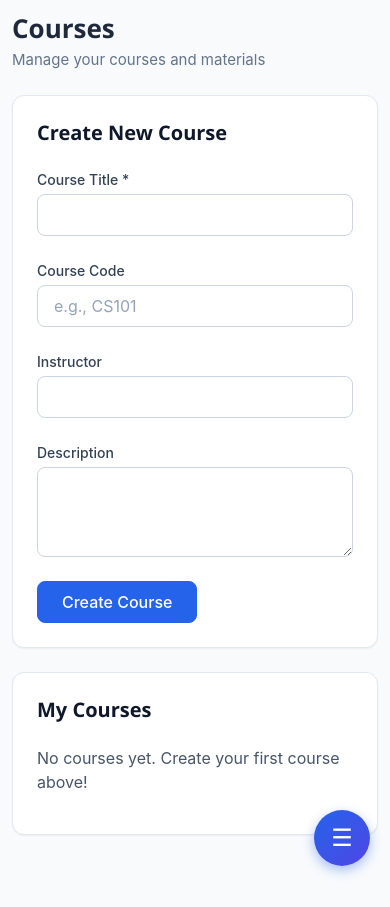
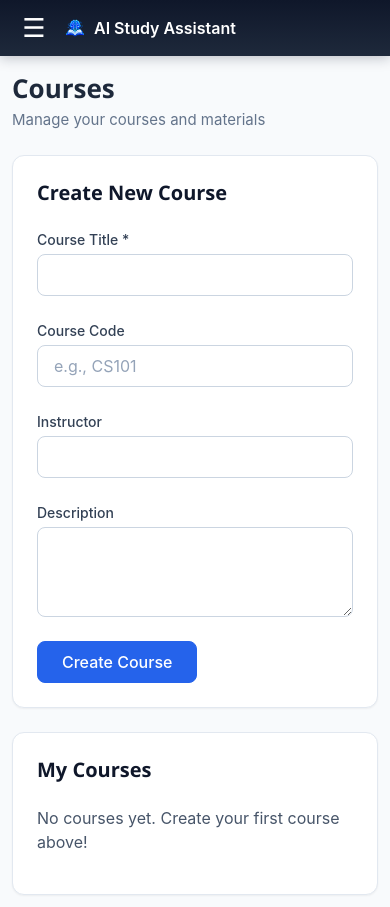
Before and after one commit to Rafman0/Ai-study-assistant, a PHP site: page /AI/courses.php in a window 390 px wide. Before the commit the page ends 875 px from the top, so only its background shows below. Run offline with PHP 8.4, Linux system fonts and the light colour scheme; the visitor is signed in with stand-in values (Sample User, id 1); data that the repository does not hold is empty; some libraries are stand-ins or nearby versions.

Commit message:
fixed the responsiveness

```diff
--- a/assets/css/style.css
+++ b/assets/css/style.css
@@ -2442,6 +2442,7 @@ button:focus,
 .admin-main {
     margin-left: 260px;
     flex: 1;
+    min-width: 0;
     display: flex;
     flex-direction: column;
     min-height: 100vh;
@@ -2476,6 +2477,8 @@ button:focus,
 .admin-content {
     padding: var(--spacing-xl);
     flex: 1;
+    min-width: 0;
+    overflow-x: auto;
 }
 
 .admin-sidebar-overlay {
@@ -2802,3 +2805,221 @@ button:focus,
         overflow-wrap: anywhere;
     }
 }
+
+/* ============================================
+   Responsive overhaul: mobile/tablet top bar + compact density
+   - Phones AND tablets (< 992px) get a fixed top bar with a hamburger menu
+   - The sidebar becomes an off-canvas drawer on those sizes
+   - Dashboard is compacted ("zoomed out") on small screens
+   ============================================ */
+
+/* Top bar is part of every logged-in shell page; hidden on desktop */
+.app-topbar {
+    display: none;
+}
+
+.app-hamburger {
+    display: inline-flex;
+    align-items: center;
+    justify-content: center;
+    width: 44px;
+    height: 44px;
+    border: none;
+    background: transparent;
+    color: #fff;
+    font-size: 26px;
+    line-height: 1;
+    border-radius: 10px;
+    cursor: pointer;
+    flex-shrink: 0;
+}
+
+.app-hamburger:hover {
+    background: rgba(255, 255, 255, 0.12);
+}
+
+.app-topbar-logo {
+    width: 26px;
+    height: 26px;
+    object-fit: contain;
+}
+
+.app-topbar-brand {
+    color: #fff;
+    font-weight: 600;
+    font-size: 16px;
+    white-space: nowrap;
+}
+
+/* Phones + tablets: drawer navigation with a proper hamburger */
+@media (max-width: 991.98px) {
+    .app-topbar {
+        display: flex;
+        align-items: center;
+        gap: 6px;
+        position: fixed;
+        top: 0;
+        left: 0;
+        right: 0;
+        height: 56px;
+        padding: 0 16px;
+        background: linear-gradient(180deg, #0F172A, #1E293B);
+        box-shadow: 0 2px 12px rgba(15, 23, 42, 0.25);
+        z-index: 2100;
+    }
+
+    /* Sidebar slides in below the top bar */
+    .modern-sidebar {
+        position: fixed;
+        left: -100%;
+        top: 56px;
+        width: min(280px, 85vw);
+        height: calc(100vh - 56px);
+        z-index: 2000;
+        transition: left 0.3s ease;
+    }
+
+    .modern-sidebar.show {
+        left: 0;
+    }
+
+    .sidebar-backdrop {
+        display: none;
+        position: fixed;
+        inset: 0;
+        background-color: rgba(15, 23, 42, 0.5);
+        z-index: 1999;
+    }
+
+    .sidebar-backdrop.show {
+        display: block;
+    }
+
+    body.sidebar-open {
+        overflow: hidden;
+    }
+
+    .modern-main-content {
+        margin-left: 0;
+        padding-top: 72px; /* 56px top bar + breathing room */
+    }
+
+    /* The floating FAB is replaced by the hamburger in the top bar */
+    .mobile-menu-toggle,
+    .modern-mobile-toggle {
+        display: none !important;
+    }
+}
+
+/* Compact dashboard density on phones */
+@media (max-width: 767.98px) {
+    .modern-header {
+        margin-bottom: 20px;
+    }
+
+    .welcome-section h1 {
+        font-size: 20px;
+    }
+
+    .welcome-section p {
+        font-size: 14px;
+    }
+
+    .user-area {
+        gap: 12px;
+    }
+
+    .user-profile {
+        padding: 6px 12px;
+        gap: 10px;
+    }
+
+    .user-avatar {
+        width: 34px;
+        height: 34px;
+        font-size: 14px;
+    }
+
+    .user-info .user-name {
+        font-size: 13px;
+    }
+
+    .notification-icon {
+        font-size: 20px;
+        padding: 6px;
+    }
+
+    .stats-grid {
+        gap: 14px;
+        margin-bottom: 24px;
+    }
+
+    .stat-card {
+        padding: 16px;
+        gap: 12px;
+    }
+
+    .stat-icon {
+        width: 44px;
+        height: 44px;
+        font-size: 20px;
+        border-radius: 10px;
+    }
+
+    /* Must match the specificity of the base ".stat-card .stat-value" rule,
+       otherwise the 30px desktop size wins on phones too and the dashboard looks zoomed-in */
+    .stat-card .stat-value {
+        font-size: 20px;
+    }
+
+    .dashboard-grid {
+        gap: 16px;
+    }
+
+    .dashboard-card {
+        padding: 18px;
+    }
+
+    .card-header {
+        margin-bottom: 14px;
+    }
+
+    .card-header h3 {
+        font-size: 16px;
+    }
+
+    .session-course {
+        font-size: 18px;
+    }
+
+    .progress-stat .stat-value {
+        font-size: 20px;
+    }
+
+    .chart-container {
+        height: 160px;
+    }
+
+    .recommended-grid {
+        gap: 12px;
+    }
+
+    .recommended-card {
+        padding: 12px;
+    }
+}
+
+/* Very small phones */
+@media (max-width: 575.98px) {
+    .app-topbar {
+        padding: 0 12px;
+    }
+
+    .modern-main-content {
+        padding-bottom: 12px;
+    }
+
+    .user-role {
+        display: none;
+    }
+}
--- a/assets/js/app.js
+++ b/assets/js/app.js
@@ -21,15 +21,12 @@ function initNavbar() {
     const navbarToggler = document.querySelector('.navbar-toggler');
     const navbarCollapse = document.querySelector('.navbar-collapse');
 
-    if (navbarToggler && navbarCollapse) {
-        navbarToggler.addEventListener('click', function() {
-            navbarCollapse.classList.toggle('show');
-        });
-    }
+    // Note: Bootstrap's collapse data-api already toggles the mobile menu on
+    // .navbar-toggler click; do not bind a second click handler (it leaves the menu stuck open).
 
     // Close mobile menu when clicking outside
     document.addEventListener('click', function(e) {
-        if (navbarCollapse && navbarCollapse.classList.contains('show')) {
+        if (navbarCollapse && navbarToggler && navbarCollapse.classList.contains('show')) {
             if (!navbarToggler.contains(e.target) && !navbarCollapse.contains(e.target)) {
                 navbarCollapse.classList.remove('show');
             }
--- a/views/admin/partials/header.php
+++ b/views/admin/partials/header.php
@@ -18,7 +18,7 @@ $admin_name = $_SESSION['admin_name'] ?? $_SESSION['user_name'] ?? 'Admin';
     <link rel="icon" type="image/png" href="<?php echo asset_url('images/favicon.png'); ?>">
     <link href="<?php echo asset_url('vendor/bootstrap.min.css'); ?>" rel="stylesheet">
     <link href="<?php echo asset_url('vendor/bootstrap-icons.min.css'); ?>" rel="stylesheet">
-    <link rel="stylesheet" href="<?php echo asset_url('css/style.css?v=3'); ?>">
+    <link rel="stylesheet" href="<?php echo asset_url('css/style.css?v=5'); ?>">
     <?php if (!empty($extra_css)) echo $extra_css; ?>
 </head>
 <body class="admin-body">
--- a/views/partials/navbar.php
+++ b/views/partials/navbar.php
@@ -16,7 +16,7 @@ require_once __DIR__ . '/../../config/config.php';
     <link href="<?php echo asset_url('vendor/bootstrap.min.css'); ?>" rel="stylesheet">
 
     <!-- Custom CSS -->
-    <link rel="stylesheet" href="<?php echo asset_url('css/style.css?v=3'); ?>">
+    <link rel="stylesheet" href="<?php echo asset_url('css/style.css?v=5'); ?>">
 
     <?php if (isset($extra_css)): ?>
         <?php echo $extra_css; ?>
@@ -24,6 +24,13 @@ require_once __DIR__ . '/../../config/config.php';
 </head>
 <body>
     <?php if (!empty($layout_app_shell)): ?>
+    <!-- Mobile top bar with hamburger menu (visible only on small screens) -->
+    <div class="app-topbar">
+        <button class="app-hamburger" type="button" onclick="toggleMobileSidebar()" aria-label="Toggle navigation menu" aria-expanded="false">☰</button>
+        <img src="<?php echo asset_url('images/ai-study-logo.png'); ?>" alt="" class="app-topbar-logo">
+        <span class="app-topbar-brand"><?php echo APP_NAME; ?></span>
+    </div>
+
     <!-- App shell: single full-height sidebar + main content column -->
     <div class="modern-dashboard">
         <aside class="modern-sidebar">
@@ -101,4 +108,12 @@ require_once __DIR__ . '/../../config/config.php';
     <main>
     <?php else: ?>
     <!-- Shell-only layout: page renders its own full-height app shell (e.g. dashboard sidebar + content) -->
+    <?php if (is_logged_in() && !is_admin_logged_in()): ?>
+    <!-- Mobile top bar with hamburger menu (visible only on small screens) -->
+    <div class="app-topbar">
+        <button class="app-hamburger" type="button" onclick="toggleMobileSidebar()" aria-label="Toggle navigation menu" aria-expanded="false">☰</button>
+        <img src="<?php echo asset_url('images/ai-study-logo.png'); ?>" alt="" class="app-topbar-logo">
+        <span class="app-topbar-brand"><?php echo APP_NAME; ?></span>
+    </div>
     <?php endif; ?>
+    <?php endif; ?>
--- a/views/partials/user_sidebar.php
+++ b/views/partials/user_sidebar.php
@@ -72,7 +72,7 @@ $menu_items = [
     // Close the drawer on mobile once a navigation link is chosen
     document.addEventListener('click', function (e) {
         var link = e.target.closest ? e.target.closest('.sidebar-link') : null;
-        if (link && window.innerWidth <= 768) {
+        if (link && window.innerWidth <= 992) {
             var sidebar = document.querySelector('.modern-sidebar');
             if (sidebar) { sidebar.classList.remove('show'); }
             if (backdrop) { backdrop.classList.remove('show'); }
```
